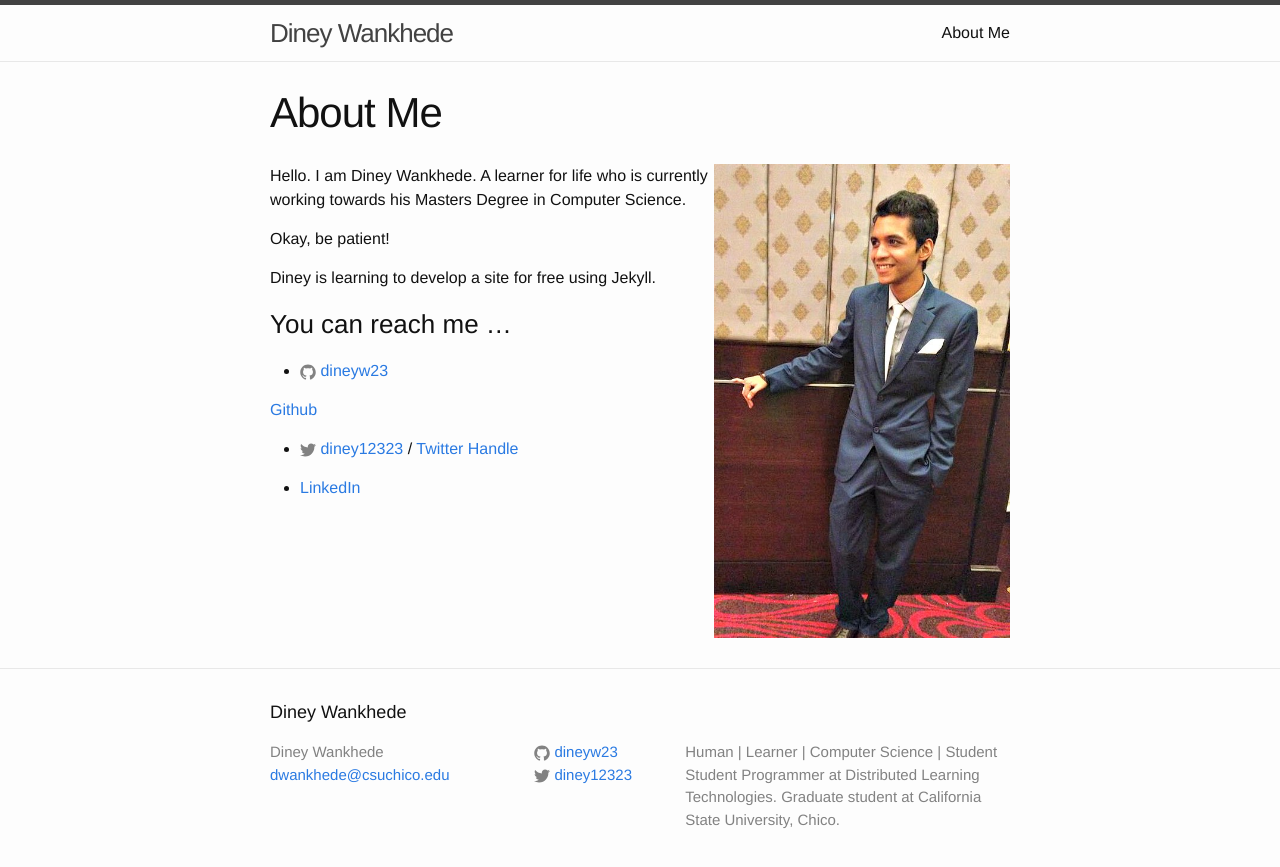
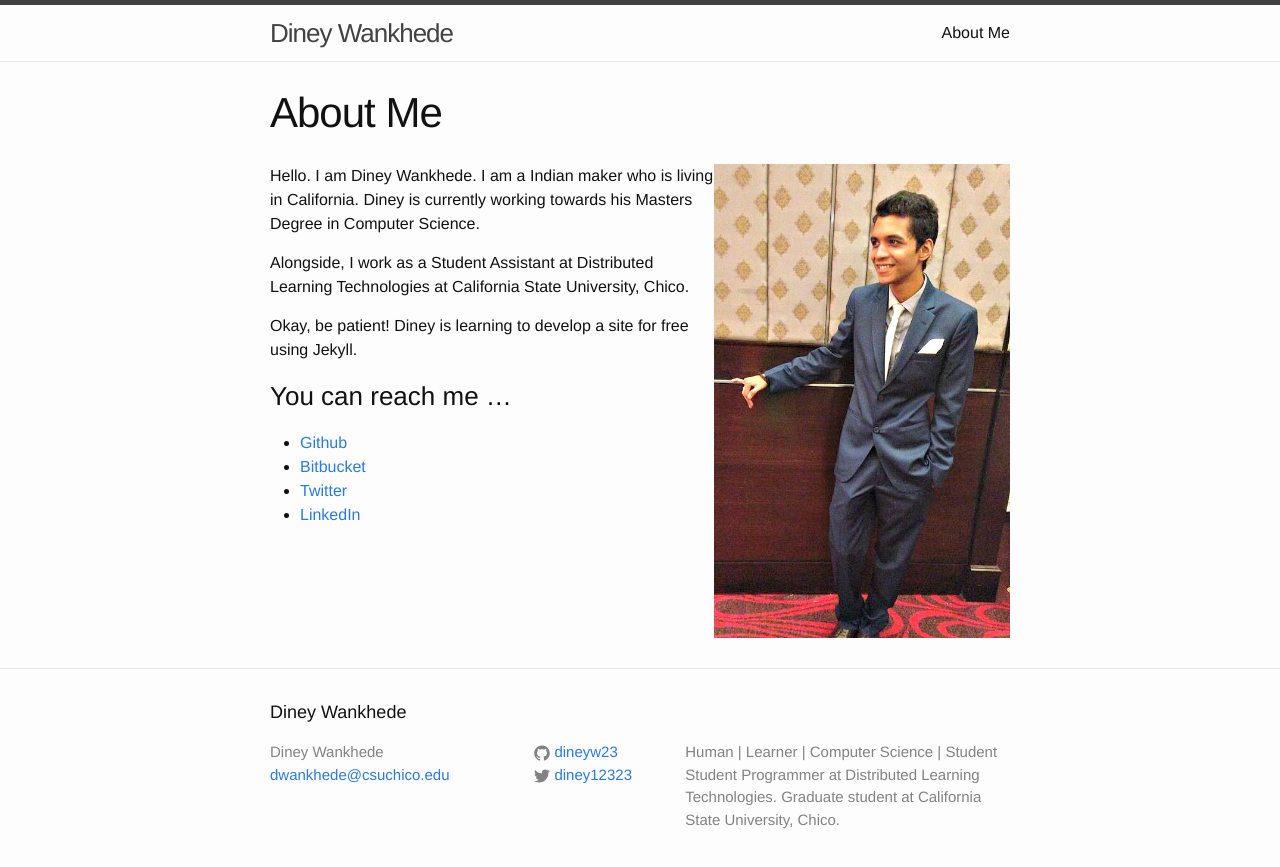
Before and after one commit to dineyw23/dineyw23.github.io, a Jekyll site: the page built from About/about.md, in a window 1280 px wide. Shown: the top 867 px of the page. Built offline with Jekyll 4.4.1, drawn with Linux system fonts in a browser that asks for light colours.

Commit message:
Final update for today

```diff
--- a/About/about.md
+++ b/About/about.md
@@ -6,18 +6,16 @@ permalink: /about/
 
 <img src="ImageDP.jpg" width="40%" align="right">
 
-Hello. I am Diney Wankhede. A learner for life who is currently working towards his Masters Degree in Computer Science.
+Hello. I am Diney Wankhede. I am a Indian maker who is living in California. Diney is currently working towards his Masters Degree in Computer Science.
+
+Alongside, I work as a Student Assistant at Distributed Learning Technologies at California State University, Chico.
 
 Okay, be patient!
-
 Diney is learning to develop a site for free using Jekyll.
 
 ### You can reach me ...
 
-- {% include icon-github.html username="dineyw23" %}
-[Github](https://github.com/dineyw23)
-
-- {% include icon-twitter.html username="diney12323" %} /
-[Twitter Handle](https://twitter.com/diney12323)
-
+- [Github](https://github.com/dineyw23)
+- [Bitbucket](https://bitbucket.com/dineyw23)
+- [Twitter](https://twitter.com/diney12323)
 - [LinkedIn](https://www.linkedin.com/in/diney-wankhede-3b271227)
```
